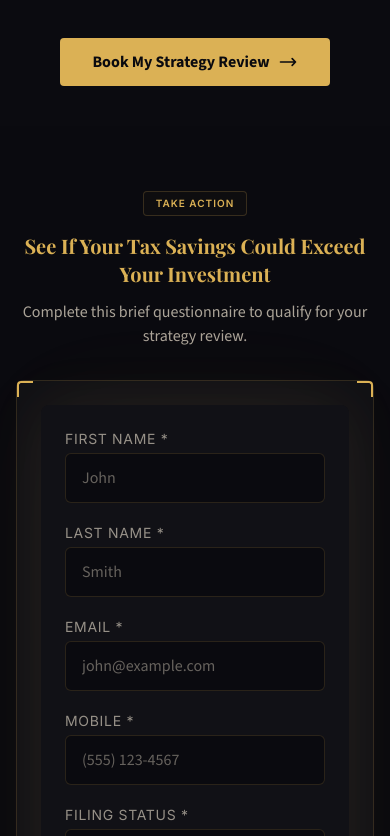
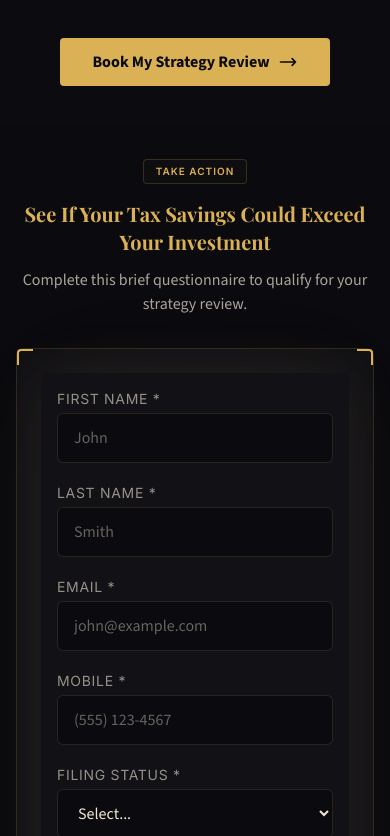
Before and after one commit to kennysabangan/arcade-tax-guide, a React (Vite) app: page /arcade in a window 390 px wide. Shown: the part 3428-4264 px from the top of the page. Built offline with nearby package versions, Linux system fonts and the light colour scheme; what @react-pdf/renderer would draw is missing.

Commit message:
Reduce mobile padding on form

```diff
--- a/src/pages/ArcadeLandingPage.jsx
+++ b/src/pages/ArcadeLandingPage.jsx
@@ -427,7 +427,7 @@ const leadScore = computeLeadScore();
       </div>
 
       {/* Lead Form */}
-      <section id="lead-form" className="py-16 sm:py-20 px-4 sm:px-6 lg:px-8">
+      <section id="lead-form" className="py-8 sm:py-20 px-4 sm:px-6 lg:px-8">
         <div className="max-w-3xl mx-auto">
           <div className="text-center mb-8">
             <SectionLabel>Take Action</SectionLabel>
@@ -441,7 +441,7 @@ const leadScore = computeLeadScore();
 
           <Card>
             <div
-              className="rounded-lg ring-1 ring-gold-20/30 p-6 sm:p-10"
+              className="rounded-lg ring-1 ring-gold-20/30 p-4 sm:p-10"
               style={{ boxShadow: '0 0 60px rgba(219,177,85,0.08), 0 0 120px rgba(219,177,85,0.04)' }}
             >
               {error && (
```
